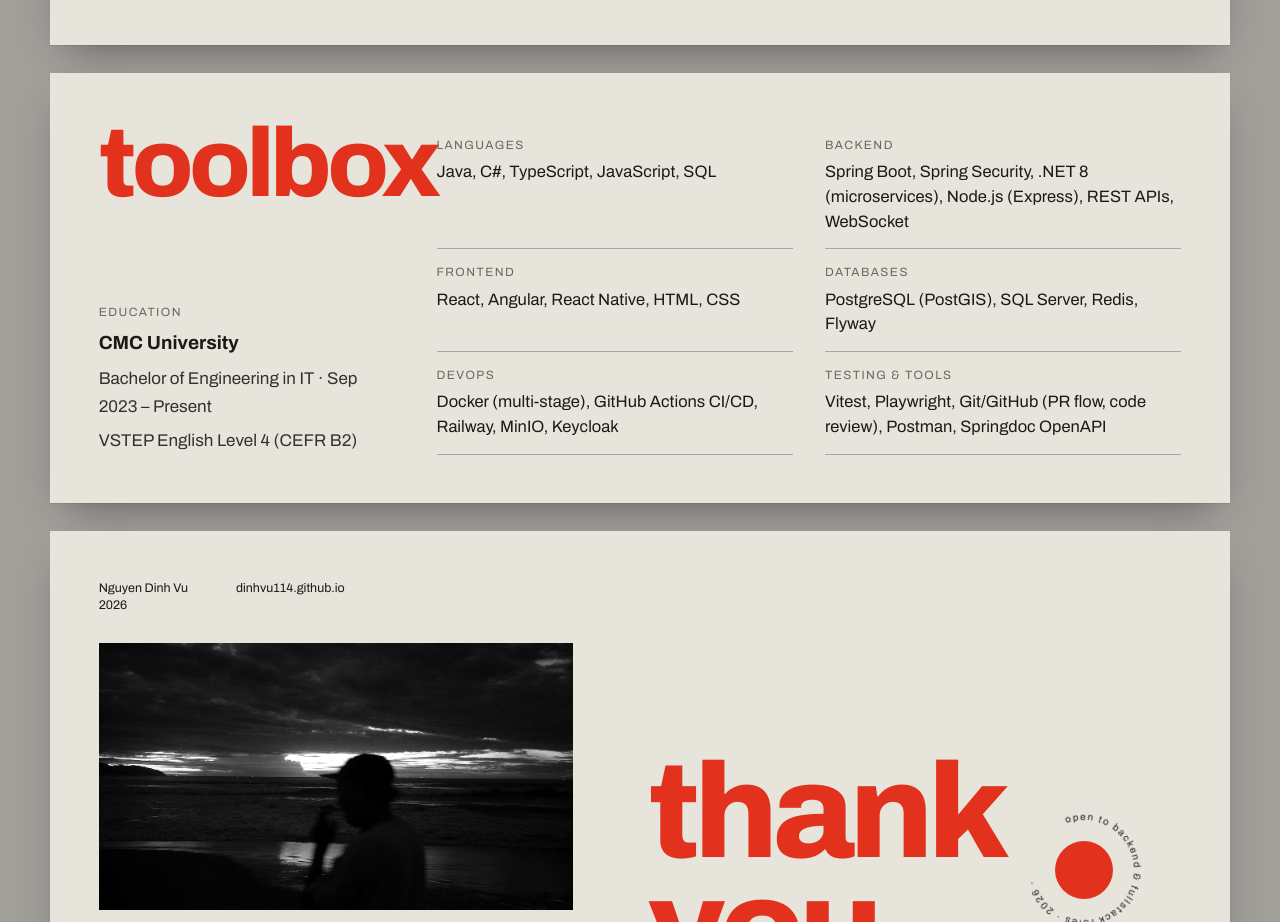
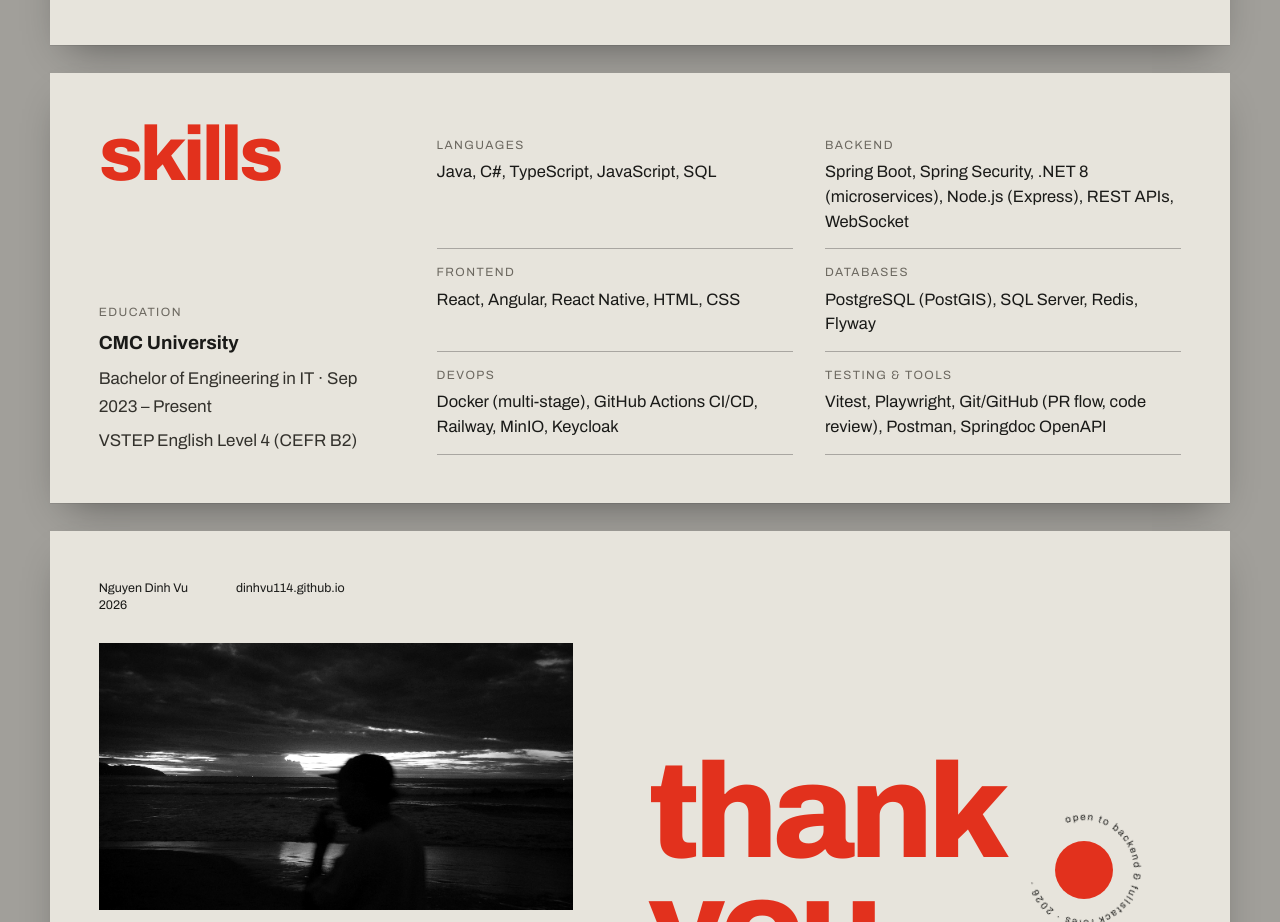
Before and after one commit to Dinhvu114/Dinhvu114.github.io, a plain HTML site: page index.html in a window 1280 px wide. Shown: the part 6005-6927 px from the top of the page. Drawn offline with Linux system fonts and the light colour scheme.

Commit message:
Rename toolbox to skills and fix heading overlapping skill list
Co-Authored-By: Claude Opus 5.5 <noreply@anthropic.com>

```diff
--- a/index.html
+++ b/index.html
@@ -417,7 +417,7 @@ ul.pts li::before{content:"";position:absolute;left:0;top:.6em;width:9px;height:
   <!-- 11. skills + education -->
   <section class="sheet skills" aria-label="Skills and education">
     <div style="display:flex;flex-direction:column;justify-content:space-between;gap:28px">
-      <h2 class="big l" data-vi="kỹ năng">toolbox</h2>
+      <h2 class="big m" data-vi="kỹ năng">skills</h2>
       <div class="edu">
         <span class="label" data-vi="Học vấn">Education</span>
         <strong data-vi="Đại học CMC">CMC University</strong>
```
